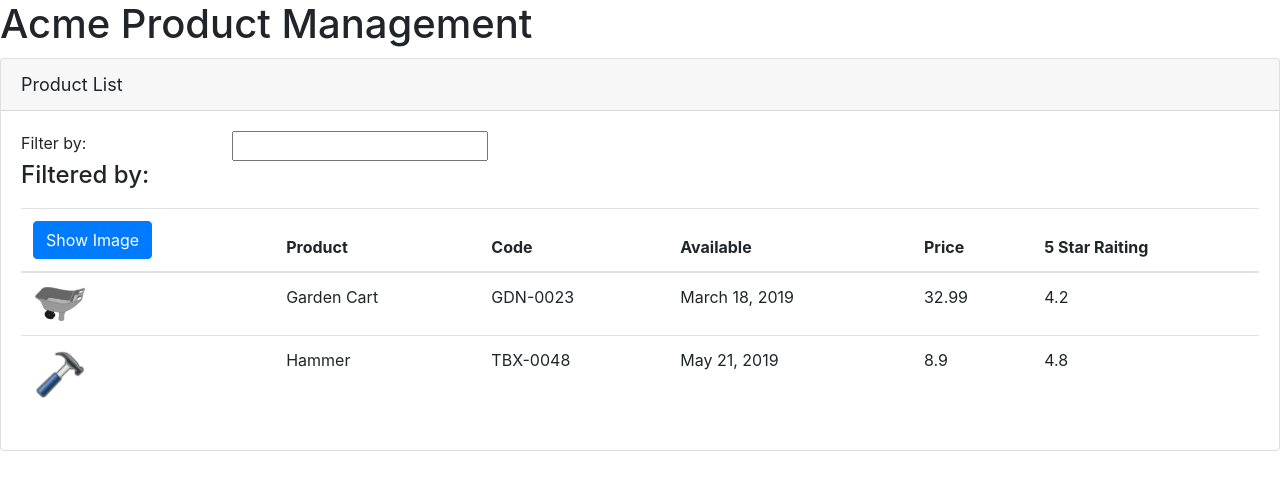
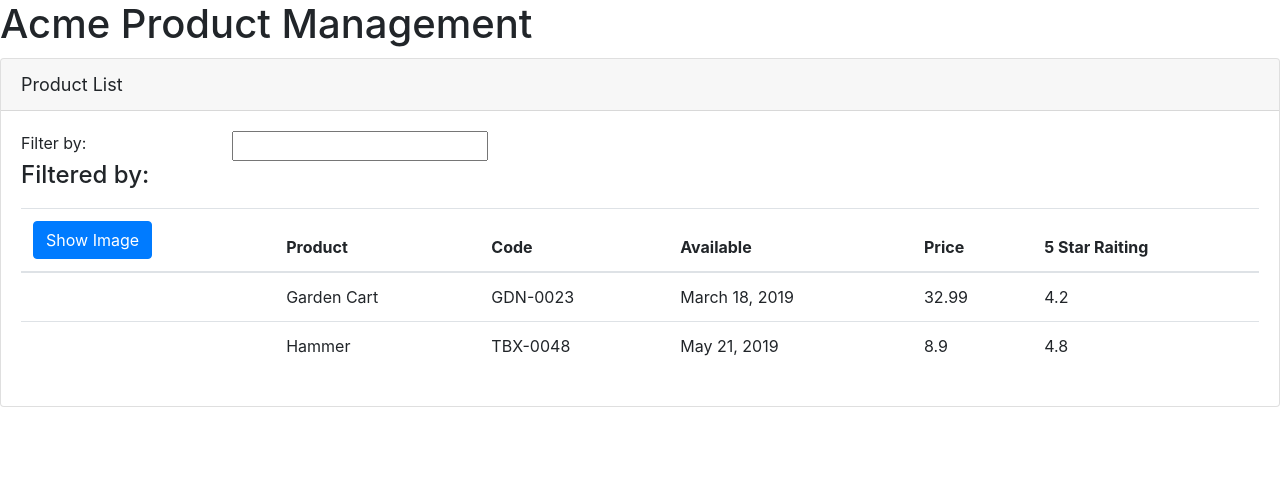
Before and after one commit to MihaiGaidau/angular_learning, an Angular app in the folder APM/: page / in a window 1280 px wide. Shown: the top 490 px of the page. Built offline with nearby package versions, Linux system fonts and the light colour scheme.

Commit message:
06_03-Handling Events with event Binding

```diff
--- a/APM/src/app/products/product-list.component.html
+++ b/APM/src/app/products/product-list.component.html
@@ -15,13 +15,12 @@
             </div>
         </div>
         <div class='table-responsive'>
-            <table class='table'
-            *ngIf=' products && products.length'>
+            <table class='table' *ngIf=' products && products.length'>
                 <thead>
                     <tr>
                         <th>
-                            <button class='btn btn-primary'>
-                                Show Image
+                            <button class='btn btn-primary' (click)='toggleImage()'>
+                                {{showImage ? 'Hide': 'Show'}} Image
                             </button>
                         </th>
                         <th>Product</th>
@@ -34,10 +33,8 @@
                 <tbody>
                     <tr *ngFor='let product of products'>
                         <td>
-                            <img [src]='product.imageUrl'
-                            [title]='product.productName'
-                            [style.width.px]='imageWidth'
-                            [style.margin.px]='imageMargin'>
+                            <img *ngIf='showImage' [src]='product.imageUrl' [title]='product.productName'
+                                [style.width.px]='imageWidth' [style.margin.px]='imageMargin'>
                         </td>
                         <td>{{product.productName}}</td>
                         <td>{{product.productCode}}</td>
@@ -45,7 +42,6 @@
                         <td>{{product.price}}</td>
                         <td>{{product.starRating}}</td>
                     </tr>
-
                 </tbody>
             </table>
         </div>
--- a/APM/src/app/products/product-list.component.ts
+++ b/APM/src/app/products/product-list.component.ts
@@ -8,6 +8,7 @@
     pageTitle: string = 'Product List';
     imageWidth: number = 50;
     imageMargin: number = 2;
+    showImage: boolean = false;
     products: any[] = [
         {
         "productId": 2,
@@ -28,5 +29,9 @@
         "price": 8.9,
         "starRating": 4.8,
         "imageUrl": "assets/images/hammer.png"
-      }]
+      }];
+
+      toggleImage(): void {
+          this.showImage = !this.showImage;
+      }
 }
```
